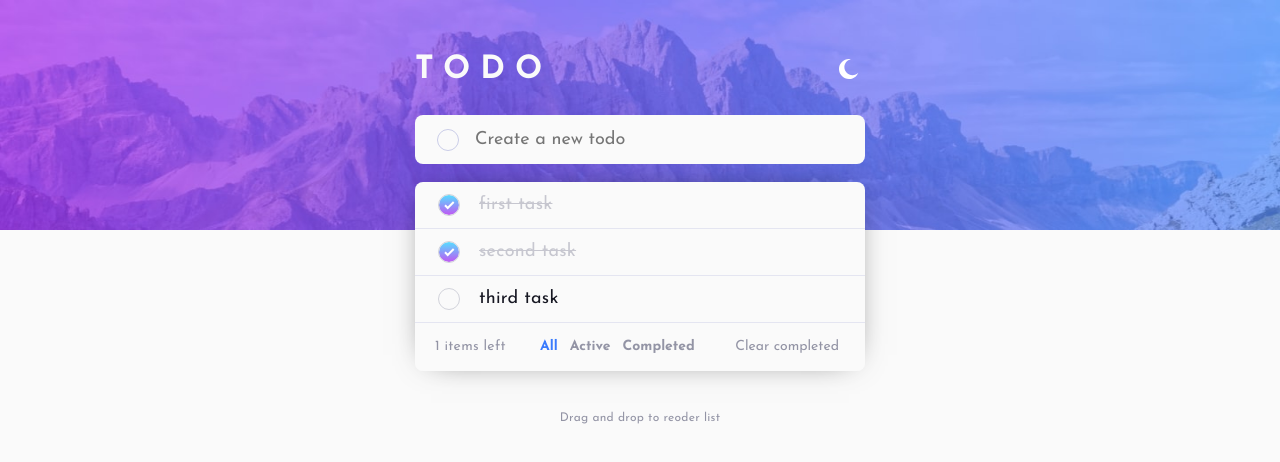
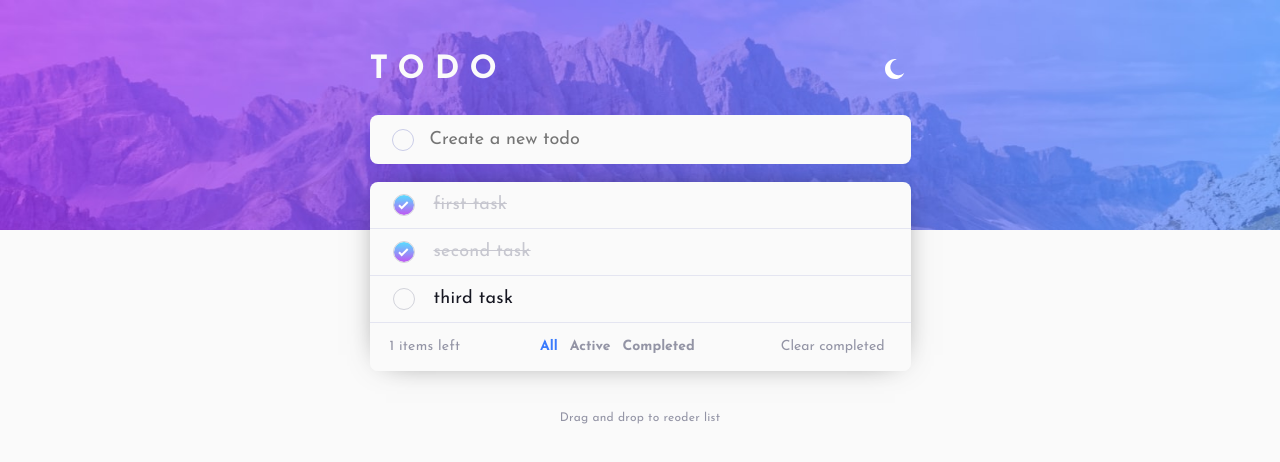
Before and after one commit to cameaann/toDo, a React (Vite) app: page / in a window 1280 px wide. Shown: the top 462 px of the page. Built offline with nearby package versions, Linux system fonts and the light colour scheme.

Commit message:
changed the width of list

```diff
--- a/src/App.css
+++ b/src/App.css
@@ -26,7 +26,7 @@
 .wrap-container {
   display: flex;
   flex-direction: column;
-  min-width: 45rem;
+  min-width: 54.1rem;
   min-height: 100vh;
   background-repeat: no-repeat;
   background-size: 100% 23rem;
@@ -43,7 +43,7 @@
 }
 
 .container {
-  width: 45rem;
+  width: 54.1rem;
 }
 
 .header {
```
